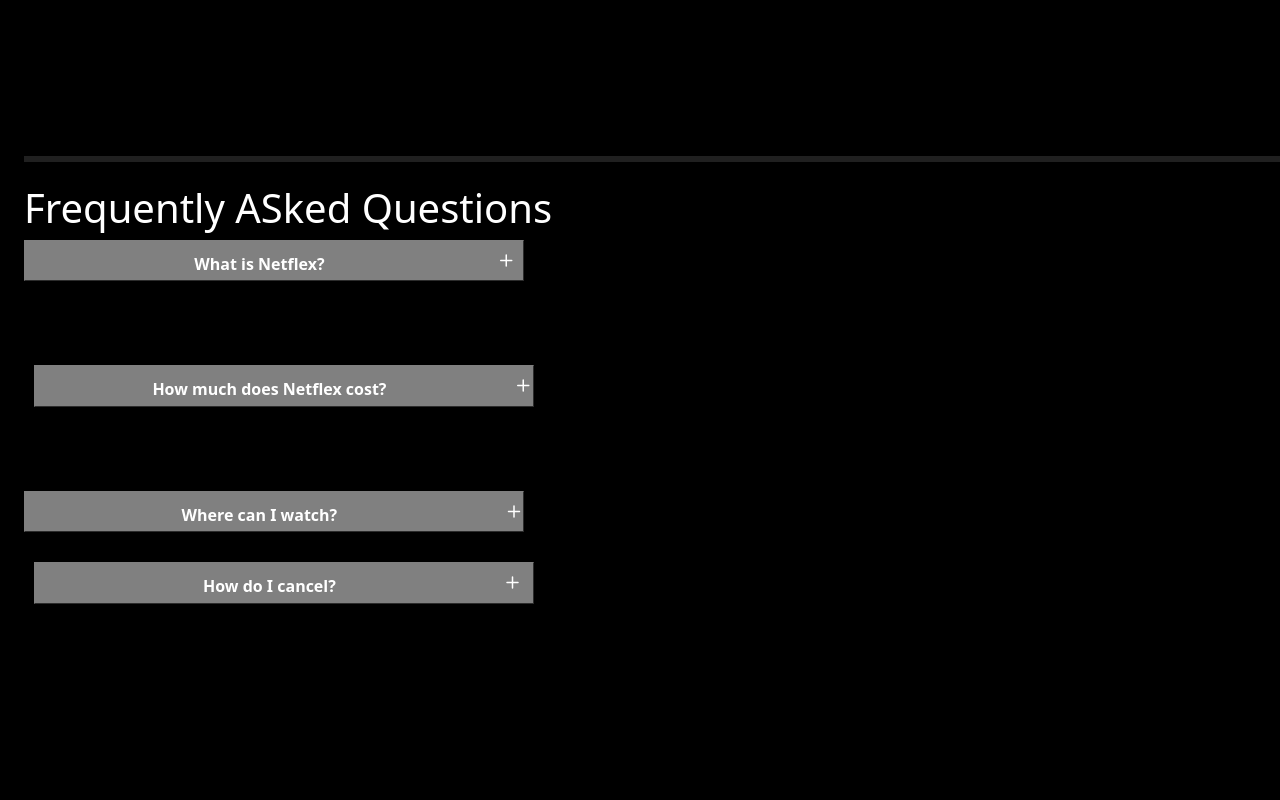
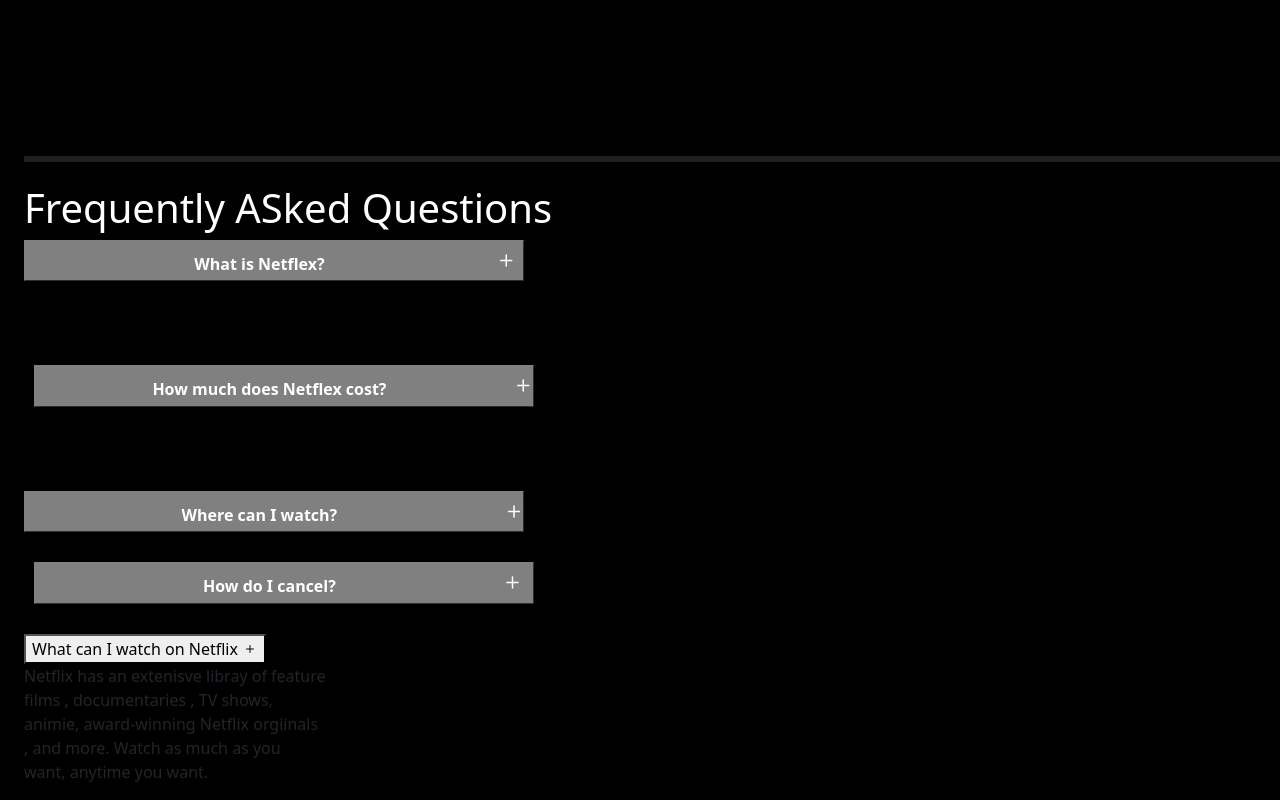
Before and after one commit to B1r2a3d4l5y/Netflex-clone, a plain HTML site: page index.html in a window 1280 px wide. Shown: the part 3690-4490 px from the top of the page. Before the commit the page ends 4324 px from the top, so only its background shows below. Drawn offline with nearby package versions, Linux system fonts and the light colour scheme.

Commit message:
added new button

```diff
--- a/index.html
+++ b/index.html
@@ -130,6 +130,12 @@
                   <div class="button-text-4">
                     <p class="cancel" id="cancel">Netflix is flexible There are no pesky contracts and commitments. You can easily cancel your account online  in two clicks. There are no cancellation fees - start or stop your account anytime.</p>
                   </div>
+                  <button type="button " class="questionBtn5" id="questionBtn5">What can I watch on Netflix
+                    <span class="faq-button-icon-5"><i class="icon-plus-5 bi bi-plus"></i></span>
+                  </button>
+                  <div class="button-text-5">
+                    <p class="what_can_i_watch" id="what_can_i_watch">Netflix has an extenisve libray of feature films , documentaries  , TV shows, animie, award-winning  Netflix orgiinals , and more. Watch as much as you want,  anytime you want. </p>
+                  </div>
 
 
 
```
